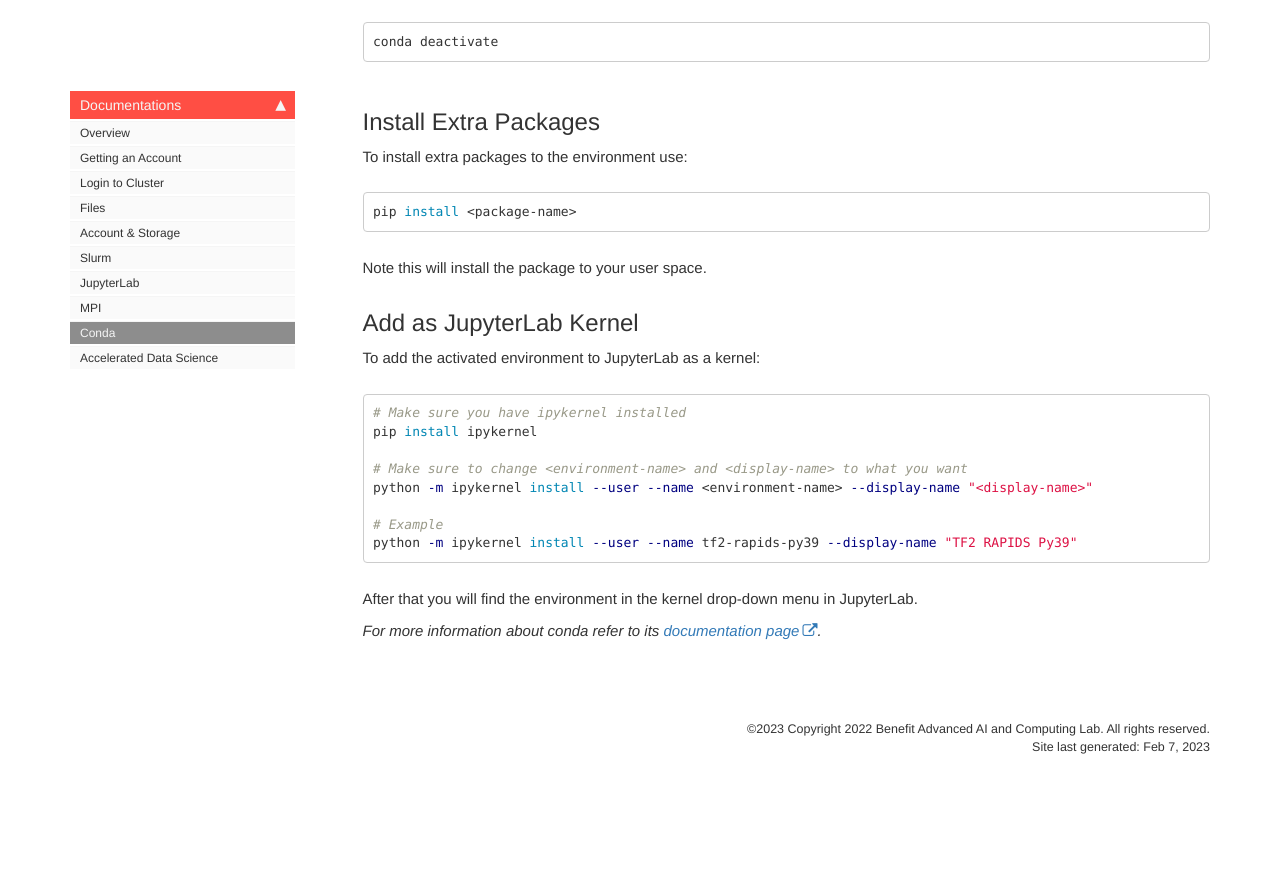
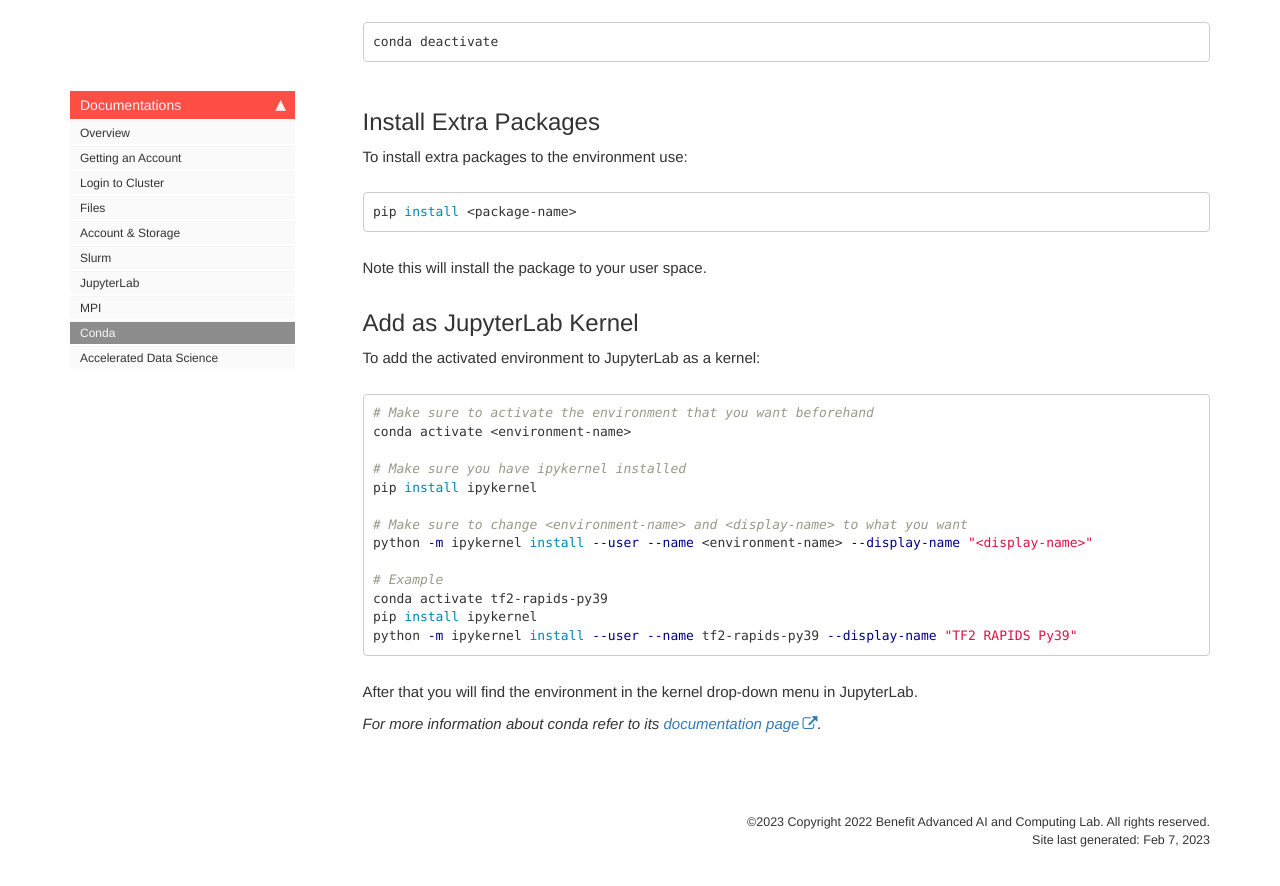
Before and after one commit to UOB-AI/UOB-AI.github.io, a Jekyll site: the page built from pages/conda.md, in a window 1280 px wide and 900 px high, scrolled down 1956 px. Shown: the top 886 px of the window. Built offline with Jekyll 4.4.1, drawn with Linux system fonts in a browser that asks for light colours; comment, search, counter and statistics services are not loaded; before the commit the page ends 2763 px from its top, so only the background shows below that.

Commit message:
Update conda.md

````diff
--- a/pages/conda.md
+++ b/pages/conda.md
@@ -77,6 +77,9 @@ Note this will install the package to your user space.
 ## Add as JupyterLab Kernel
 To add the activated environment to JupyterLab as a kernel:
 ```bash
+# Make sure to activate the environment that you want beforehand
+conda activate <environment-name>
+
 # Make sure you have ipykernel installed
 pip install ipykernel
 
@@ -84,6 +87,8 @@ pip install ipykernel
 python -m ipykernel install --user --name <environment-name> --display-name "<display-name>"
 
 # Example
+conda activate tf2-rapids-py39
+pip install ipykernel
 python -m ipykernel install --user --name tf2-rapids-py39 --display-name "TF2 RAPIDS Py39"
 ```
 
````
